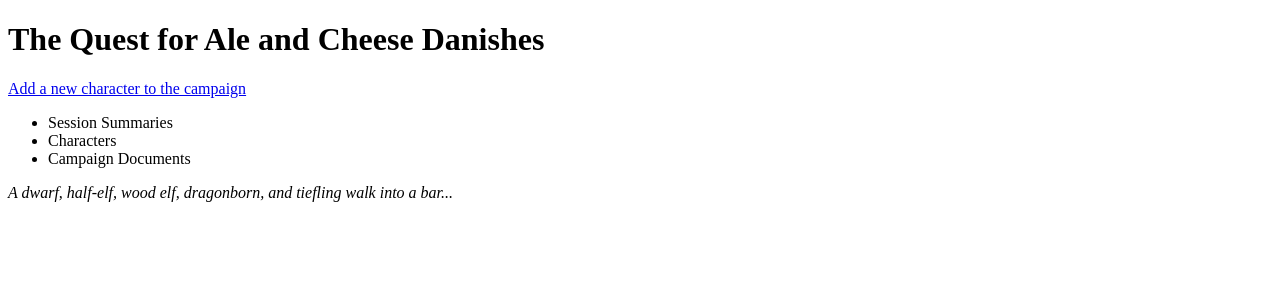
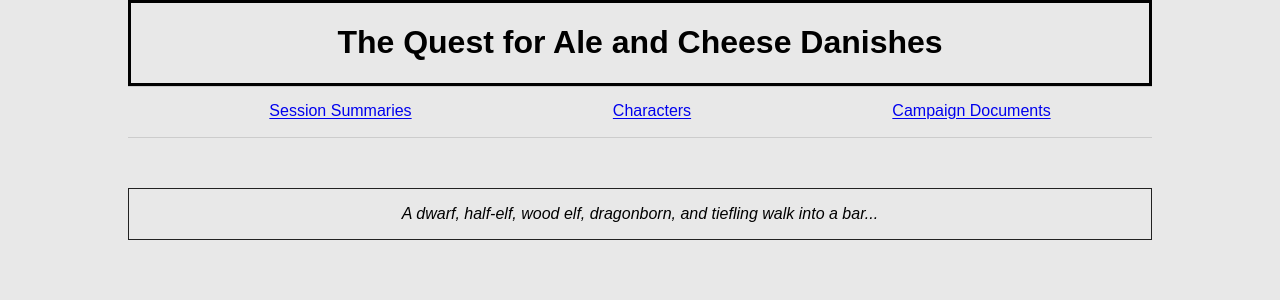
Before and after one commit to roushjac/may-tricks, a Flask app: page / in a window 1280 px wide. Shown: the top 300 px of the page. Run offline with Flask 2, Linux system fonts and the light colour scheme; data that the repository does not hold is empty.

Commit message:
Started adding CSS to homepage

```diff
--- /dev/null
+++ b/Websites/dndwebsite/static/css/homepage.css
@@ -0,0 +1,34 @@
+body{
+    background-color: #e8e8e8;
+    font-family: Arial, Helvetica, sans-serif;
+    margin: 0 auto;
+    width: 80%
+}
+
+header{
+    text-align:center;
+    border: 3px solid #000;
+}
+
+nav{
+    border: 1px solid #ccc;
+    border-width: 1px 0;
+    margin: 0;
+    padding: 0;
+    text-align: center;
+}
+
+nav li{
+    list-style: none;
+    display: inline;
+    padding: 10%;
+}
+
+
+
+section{
+    margin-top:50px;
+    border: 1px solid #222;
+    text-align: center;
+    font-style: italic;
+}
--- a/Websites/dndwebsite/templates/add_adventurer.html
+++ b/Websites/dndwebsite/templates/add_adventurer.html
@@ -37,7 +37,7 @@
             <input type='submit' value='Create character'>
 
         </form>
-        <a href={{url_for('homepage')}}>
+        <a href="{{url_for('homepage')}}">
             <input type='submit' value='Cancel'>
         </a>
     </body>
--- a/Websites/dndwebsite/templates/homepage.html
+++ b/Websites/dndwebsite/templates/homepage.html
@@ -1,22 +1,22 @@
 <!DOCTYPE html>
 <html>
+<head>
+    <title>Homepage</title>
+    <link rel='stylesheet' href="{{ url_for('static', filename='css/homepage.css') }}">
+</head>
 <body>
-    <h1>The Quest for Ale and Cheese Danishes</h1>
-    <a href='add_adventurer'>Add a new character to the campaign</a>
-    <ul>
-        <li>Session Summaries</li>
-        <li>
-            Characters
-            <ul>
-                {% for character in characters%}
-                <li>{{character.name}}</li>
-                {% endfor %}
-            </ul>
-        </li>
-        <li>Campaign Documents</li>
-    </ul>
-    <p>
-        <i>A dwarf, half-elf, wood elf, dragonborn, and tiefling walk into a bar...</i>
-    </p>
+    <header>
+        <h1>The Quest for Ale and Cheese Danishes</h1>
+    </header>
+    <nav>
+        <ul>
+            <li><a href='#'>Session Summaries</a></li>
+            <li><a href='#'>Characters</a></li>
+            <li><a href='#'>Campaign Documents</li></a>
+        </ul>
+    </nav>
+    <section>
+        <p>A dwarf, half-elf, wood elf, dragonborn, and tiefling walk into a bar...</p>
+    </section>
 </body>
 </html>
```
